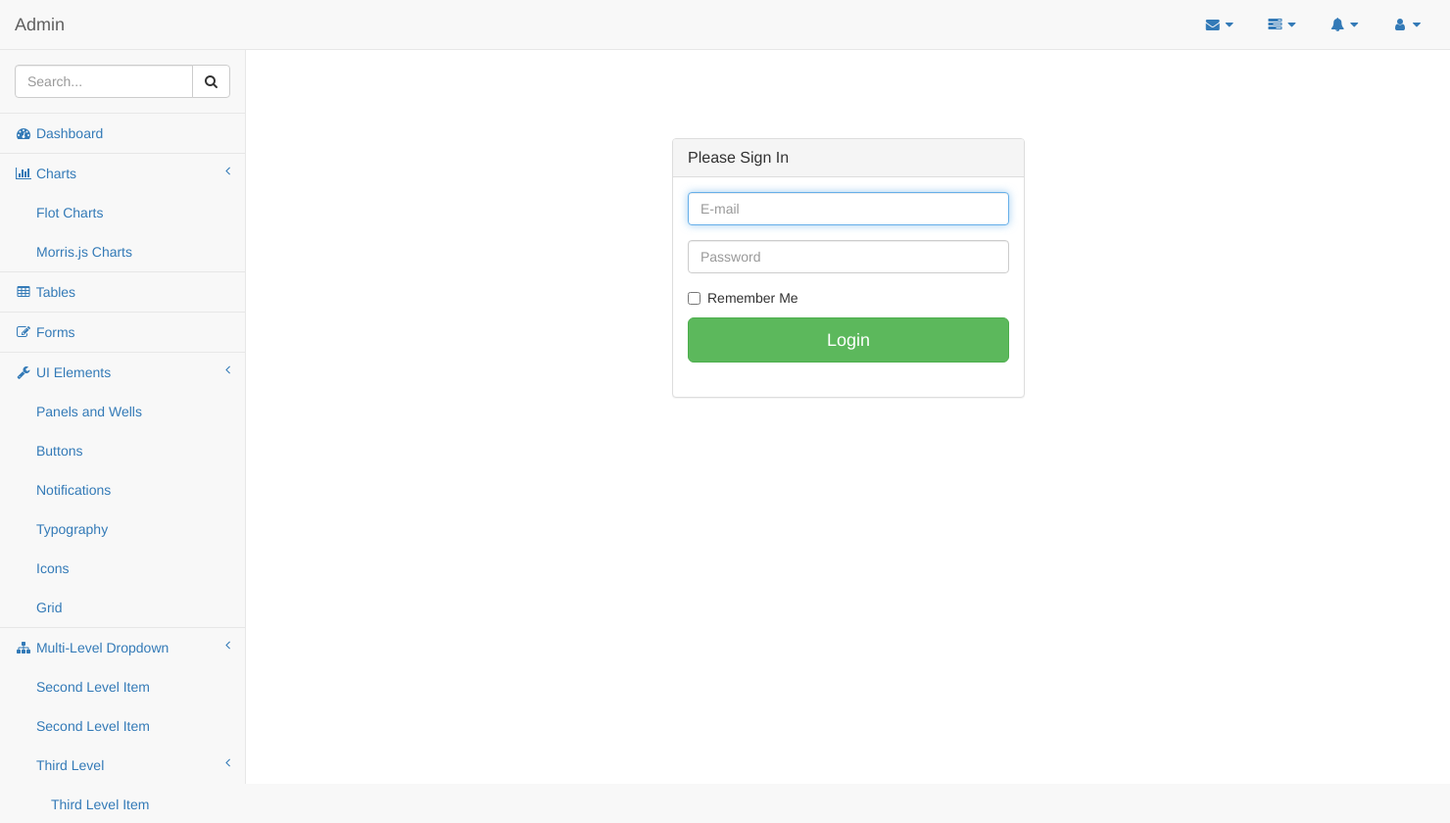
After one commit to ashesh808/Admin, a CodeIgniter app: page /Admin/index.php/login/login in a window 1480 px wide. The commit adds this page. Shown: the top 840 px of the page at 98% size. Run offline with CodeIgniter, Linux system fonts and the light colour scheme; some libraries are stand-ins or nearby versions.

Commit message:
Model of Login page created

```diff
--- a/application/config/database.php
+++ b/application/config/database.php
@@ -76,9 +76,9 @@ $query_builder = TRUE;
 $db['default'] = array(
 	'dsn'	=> '',
 	'hostname' => 'localhost',
-	'username' => '',
+	'username' => 'root',
 	'password' => '',
-	'database' => '',
+	'database' => 'admin',
 	'dbdriver' => 'mysqli',
 	'dbprefix' => '',
 	'pconnect' => FALSE,
--- a/application/config/routes.php
+++ b/application/config/routes.php
@@ -51,5 +51,5 @@ defined('BASEPATH') OR exit('No direct script access allowed');
 */
 //Pages
 
-$route['default_controller'] = 'pages/index';
-$route['about'] = 'pages/about';
+$route['default_controller'] = 'Login/login';
+$route['home'] = 'dashboard/index';
--- a/application/controllers/Pages.php
+++ b/application/controllers/Login.php
@@ -1,5 +1,6 @@
 <?php
-class Pages extends CI_Controller {
+class Login extends CI_Controller
+{
 
     public function __construct()
     {
@@ -11,16 +12,10 @@ class Pages extends CI_Controller {
         $this->load->library('form_validation');
     }
 
-    public function index()
-    {
+    public function login(){
+
         $this->load->view('templates/header');
-        $this->load->view('pages/home');
-        $this->load->view('templates/footer');
-    }
-    public function about()
-    {
-        $this->load->view('templates/header');
-        $this->load->view('pages/about');
+        $this->load->view('dashboard/login');
         $this->load->view('templates/footer');
     }
 }
--- /dev/null
+++ b/application/views/dashboard/login.php
@@ -0,0 +1,32 @@
+
+<div class="container">
+    <div class="row">
+        <div class="col-md-4 col-md-offset-4">
+            <div class="login-panel panel panel-default">
+                <div class="panel-heading">
+                    <h3 class="panel-title">Please Sign In</h3>
+                </div>
+                <div class="panel-body">
+                    <form role="form">
+                        <fieldset>
+                            <div class="form-group">
+                                <input class="form-control" placeholder="E-mail" name="email" type="email" autofocus>
+                            </div>
+                            <div class="form-group">
+                                <input class="form-control" placeholder="Password" name="password" type="password" value="">
+                            </div>
+                            <div class="checkbox">
+                                <label>
+                                    <input name="remember" type="checkbox" value="Remember Me">Remember Me
+                                </label>
+                            </div>
+                            <!-- Change this to a button or input when using this as a form -->
+                            <a href="<?php echo base_url();?>home" class="btn btn-lg btn-success btn-block">Login</a>
+                        </fieldset>
+                        <br>
+                    </form>
+                </div>
+            </div>
+        </div>
+    </div>
+</div>
--- a/application/views/templates/header.php
+++ b/application/views/templates/header.php
@@ -3,7 +3,7 @@
     <meta charset="utf-8"/>
     <meta name="viewport" content="width=device-width, initial-scale=1, maximum-scale=1">
 
-    <title>NewsWebsite</title>
+    <title>Admin</title>
     <link href="<?php echo base_url(); ?>img/favicon.ico" rel="shortcut icon" type="image/x-icon">
 
     <!-- css -->
@@ -30,6 +30,11 @@
 
 </head>
 <body>
+
+<?php if (current_url() == base_url()): ?>
+
+<?php else: ?>
 <div id="wrapper">
     <?php $this->load->view('templates/top_navbar'); ?>
     <div id="page-wrapper">
+        <?php endif; ?>
--- a/application/views/templates/side_navbar.php
+++ b/application/views/templates/side_navbar.php
@@ -37,22 +37,22 @@
                 <a href="#"><i class="fa fa-wrench fa-fw"></i> UI Elements<span class="fa arrow"></span></a>
                 <ul class="nav nav-second-level">
                     <li>
-                        <a href="panels-wells.html">Panels and Wells</a>
+                        <a href="<?php echo base_url();?>panels-wells">Panels and Wells</a>
                     </li>
                     <li>
-                        <a href="buttons.html">Buttons</a>
+                        <a href="<?php echo base_url();?>buttons">Buttons</a>
                     </li>
                     <li>
-                        <a href="notifications.html">Notifications</a>
+                        <a href="<?php echo base_url();?>notifications">Notifications</a>
                     </li>
                     <li>
-                        <a href="typography.html">Typography</a>
+                        <a href="<?php echo base_url();?>typography">Typography</a>
                     </li>
                     <li>
-                        <a href="icons.html"> Icons</a>
+                        <a href="<?php echo base_url();?>icons"> Icons</a>
                     </li>
                     <li>
-                        <a href="grid.html">Grid</a>
+                        <a href="<?php echo base_url();?>grid">Grid</a>
                     </li>
                 </ul>
                 <!-- /.nav-second-level -->
@@ -91,10 +91,10 @@
                 <a href="#"><i class="fa fa-files-o fa-fw"></i> Sample Pages<span class="fa arrow"></span></a>
                 <ul class="nav nav-second-level">
                     <li>
-                        <a href="blank.html">Blank Page</a>
+                        <a href="<?php echo base_url();?>blank">Blank Page</a>
                     </li>
                     <li>
-                        <a href="login.html">Login Page</a>
+                        <a href="<?php echo base_url();?>login">Login Page</a>
                     </li>
                 </ul>
                 <!-- /.nav-second-level -->
```
Also changed, not shown: application/controllers/Dashboard.php (added, +21 -0 lines), application/controllers/Welcome.php (deleted, +0 -25 lines), application/views/dashboard/about.php (renamed from application/views/pages/about.php), application/views/dashboard/home.php (renamed from application/views/pages/home.php).
